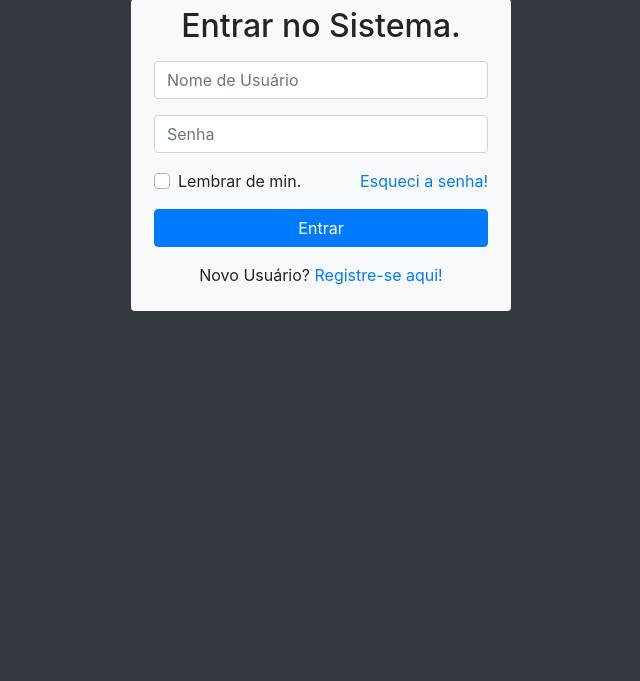
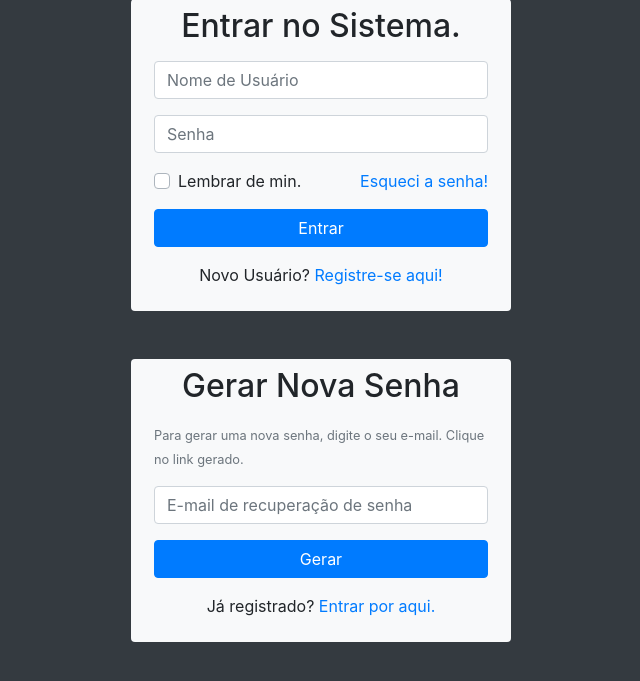
Before and after one commit to cadusoares/login, a PHP site: page /login/ in a window 1280 px wide. Shown: the part 91-772 px from the top of the page, without its empty margins (319-959 px from the left). Run offline with PHP 8.4, Linux system fonts and the light colour scheme.

Commit message:
Formulario de recuperação de senha
close #2

```diff
--- a/index.php
+++ b/index.php
@@ -31,7 +31,7 @@
             </div>
         </section>
 
-        <!-- Formulário de Login -->
+        <!-- Inicio Formulário de Login -->
 
         <section class="row">
 
@@ -98,6 +98,66 @@
 
         </section>
 
+        <!-- Final da Seção de Login -->
+
+
+        <!-- Inicio Formulario de Recuperação de Senha -->
+
+        <section class="row mt-5">
+
+                <div class="col-lg-4 offset-lg-4 bg-light rounded"
+                id="caixaLogin">
+
+                    <h2 class="text-center mt-2">
+                        Gerar Nova Senha
+                    </h2>
+
+                    <form action="#" method="post" id="formSenha" class="p-2">
+
+                    <div class="form-group">
+
+                        <small class="text-muted">
+                            Para gerar uma nova senha, digite o seu e-mail.
+                            Clique no link gerado.
+                        </small>
+
+                    </div>
+
+                    <div class="form-group">
+
+                        <input type="email" name="emailGerarSenha"
+                        id="emailGerarSenha" class="form-control"
+                        placeholder="E-mail de recuperação de senha">
+
+                    </div>
+
+                    <div class="form-group">
+
+                        <input type="submit" value="Gerar"
+                        name="btnGerar" id="btnGerar"
+                        class="btn btn-primary btn-block">
+
+                    </div>
+
+                    <div class="form-group">
+
+                        <p class="text-center">
+                            Já registrado? <a href="#" id="btnJaRegistrado">
+                            Entrar por aqui.
+                            </a>
+                        </p>
+
+                    </div>
+
+                    </form>
+
+                </div>
+
+        </section>
+
+        <!-- Fim da Seção de Recuperação de Senha -->
+
+
     </main>
 
     <!-- Optional JavaScript -->
```
